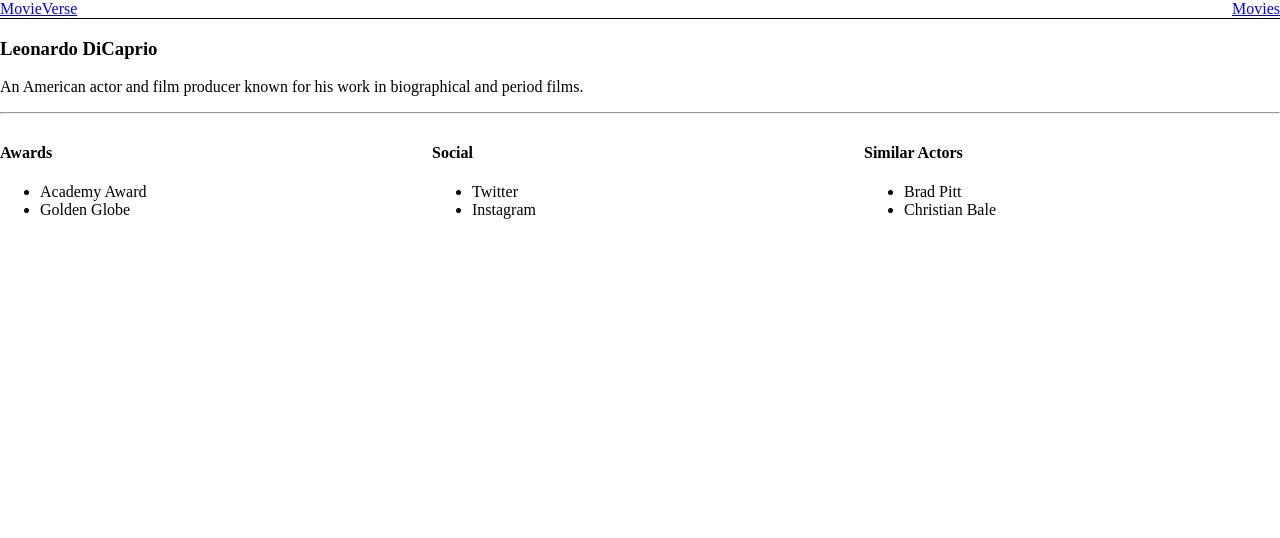
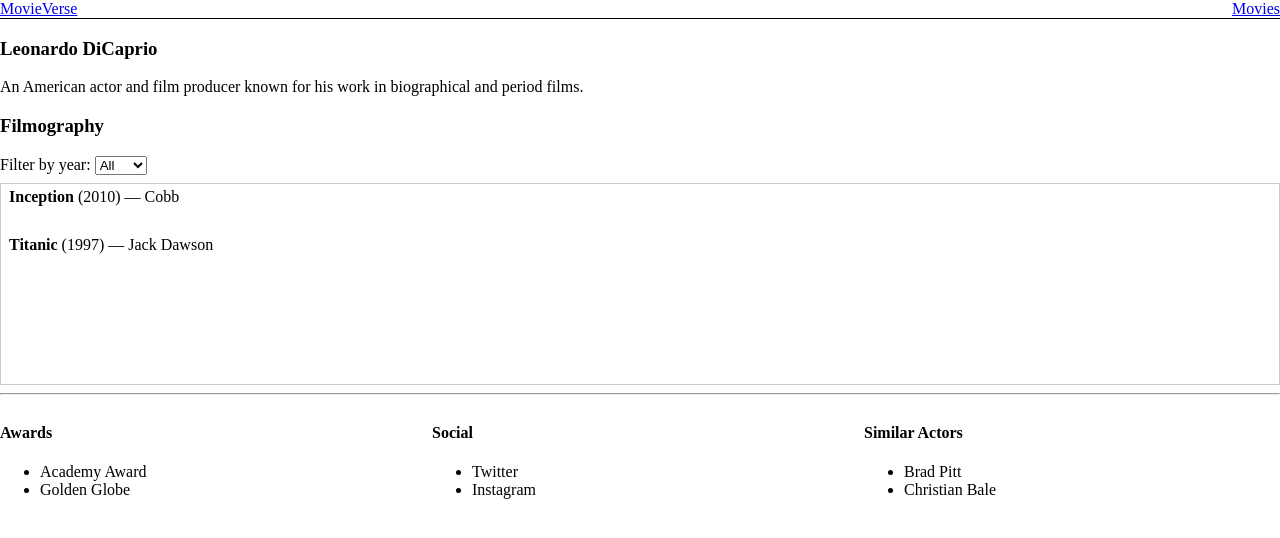
Before and after one commit to SanketLohar/movieverse, a Next.js app: page /actor/1 in a window 1280 px wide. Shown: the top 538 px of the page. Built offline with nearby package versions, Linux system fonts and the light colour scheme.

Commit message:
fix: separate actors list and actor profile routes

```diff
--- a/src/app/actor/[id]/page.tsx
+++ b/src/app/actor/[id]/page.tsx
@@ -1,5 +1,6 @@
 import { notFound } from "next/navigation";
 import { actors, type Actor } from "../../../lib/actors";
+import FilmographyExplorer from "../../../components/FilmographyExplorer";
 
 export const runtime = "edge";
 export const revalidate = 60;
@@ -14,36 +15,23 @@ export default async function ActorProfilePage({ params }: Props) {
   const { id } = await params;
 
   const actor: Actor | undefined = actors.find(
-    (a: Actor) => a.id === id
+    (a) => a.id === id
   );
 
   if (!actor) {
     notFound();
-    return null;
   }
 
-  // ✅ JSON-LD structured data (Person)
-  const jsonLd = {
-    "@context": "https://schema.org",
-    "@type": "Person",
-    name: actor.name,
-    description: actor.bio,
-    image: actor.profileImage,
-    knowsFor: actor.filmography.map((f) => f.title),
-  };
+  const lang = "en";
+  const name = actor.name[lang] ?? actor.name.en;
+  const bio = actor.bio[lang] ?? actor.bio.en;
 
   return (
     <section>
-      {/* ✅ Structured Data */}
-      <script
-        type="application/ld+json"
-        dangerouslySetInnerHTML={{
-          __html: JSON.stringify(jsonLd),
-        }}
-      />
+      <h1>{name}</h1>
+      <p>{bio}</p>
 
-      <h1>{actor.name}</h1>
-      <p>{actor.bio}</p>
+      <FilmographyExplorer items={actor.filmography} />
     </section>
   );
 }
--- /dev/null
+++ b/src/app/actor/page.tsx
@@ -0,0 +1,26 @@
+import Link from "next/link";
+import { actors } from "../../lib/actors";
+
+export const runtime = "edge";
+export const revalidate = 60;
+
+export default function ActorsPage() {
+  const lang = "en";
+
+  return (
+    <section>
+      <h1>Actors</h1>
+      <p>Browse popular actors</p>
+
+      <ul>
+        {actors.map((actor) => (
+          <li key={actor.id}>
+            <Link href={`/actor/${actor.id}`}>
+              {actor.name[lang] ?? actor.name.en}
+            </Link>
+          </li>
+        ))}
+      </ul>
+    </section>
+  );
+}
--- a/src/app/page.tsx
+++ b/src/app/page.tsx
@@ -16,6 +16,8 @@ export default function HomePage() {
       >
         Browse Movies
       </Link>
+      <Link href="/actor">Browse Actors</Link>
+
     </section>
   );
 }
--- a/src/components/FilmographyExplorer.tsx
+++ b/src/components/FilmographyExplorer.tsx
@@ -9,6 +9,8 @@ type Props = {
 };
 
 export default function FilmographyExplorer({ items }: Props) {
+  const lang = "en"; // ✅ now correctly placed
+
   const parentRef = useRef<HTMLDivElement>(null);
   const [yearFilter, setYearFilter] = useState<number | "all">("all");
 
@@ -83,7 +85,11 @@ export default function FilmographyExplorer({ items }: Props) {
                   boxSizing: "border-box",
                 }}
               >
-                <strong>{item.title}</strong> ({item.year}) — {item.role}
+                <strong>
+                  {item.title[lang] ?? item.title.en}
+                </strong>{" "}
+                ({item.year}) —{" "}
+                {item.role[lang] ?? item.role.en}
               </div>
             );
           })}
--- a/src/lib/actors.ts
+++ b/src/lib/actors.ts
@@ -1,14 +1,19 @@
+export type LocalizedText = {
+  en: string;
+  hi?: string;
+};
+
 export type FilmographyItem = {
   id: string;
-  title: string;
+  title: LocalizedText;
   year: number;
-  role: string;
+  role: LocalizedText;
 };
 
 export type Actor = {
   id: string;
-  name: string;
-  bio: string;
+  name: LocalizedText;
+  bio: LocalizedText;
   profileImage: string;
   filmography: FilmographyItem[];
 };
@@ -16,23 +21,28 @@ export type Actor = {
 export const actors: Actor[] = [
   {
     id: "1",
-    name: "Leonardo DiCaprio",
-    bio: "An American actor and film producer known for his work in biographical and period films.",
+    name: {
+      en: "Leonardo DiCaprio",
+      hi: "लियोनार्डो डिकैप्रियो",
+    },
+    bio: {
+      en: "An American actor and film producer known for his work in biographical and period films.",
+      hi: "एक अमेरिकी अभिनेता और फिल्म निर्माता।",
+    },
     profileImage: "https://via.placeholder.com/300x400",
     filmography: [
-      { id: "m1", title: "Inception", year: 2010, role: "Cobb" },
-      { id: "m2", title: "Titanic", year: 1997, role: "Jack Dawson" },
-      { id: "m3", title: "The Revenant", year: 2015, role: "Hugh Glass" },
-    ],
-  },
-  {
-    id: "2",
-    name: "Matthew McConaughey",
-    bio: "An American actor known for his performances in drama and science fiction films.",
-    profileImage: "https://via.placeholder.com/300x400",
-    filmography: [
-      { id: "m4", title: "Interstellar", year: 2014, role: "Cooper" },
-      { id: "m5", title: "Dallas Buyers Club", year: 2013, role: "Ron Woodroof" },
+      {
+        id: "m1",
+        title: { en: "Inception", hi: "इन्सेप्शन" },
+        year: 2010,
+        role: { en: "Cobb", hi: "कॉब" },
+      },
+      {
+        id: "m2",
+        title: { en: "Titanic", hi: "टाइटैनिक" },
+        year: 1997,
+        role: { en: "Jack Dawson", hi: "जैक डॉसन" },
+      },
     ],
   },
 ];
```
